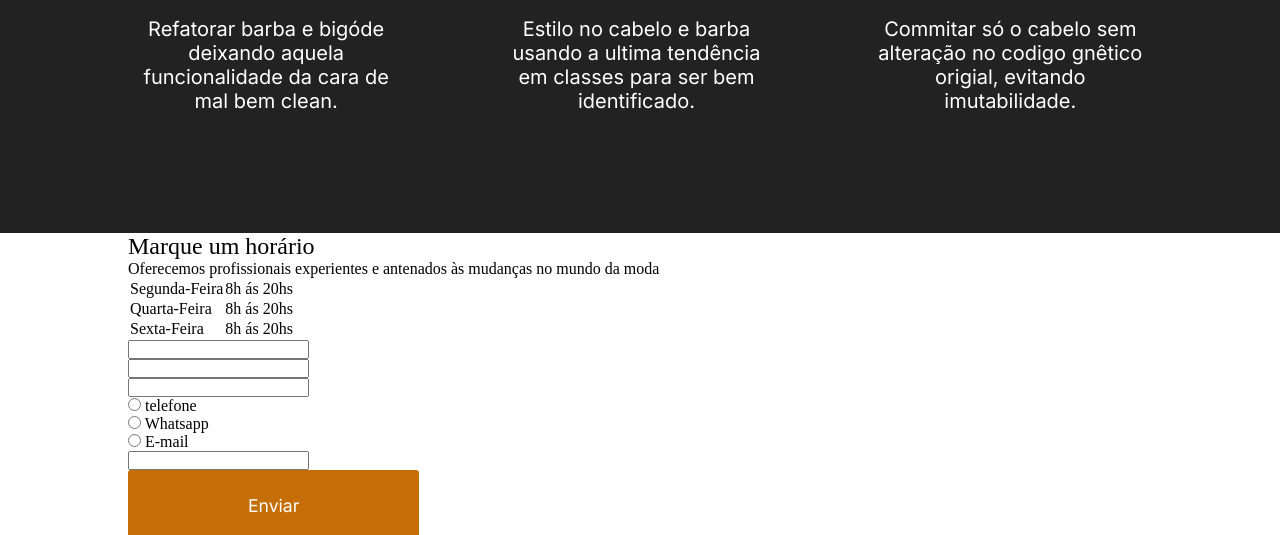
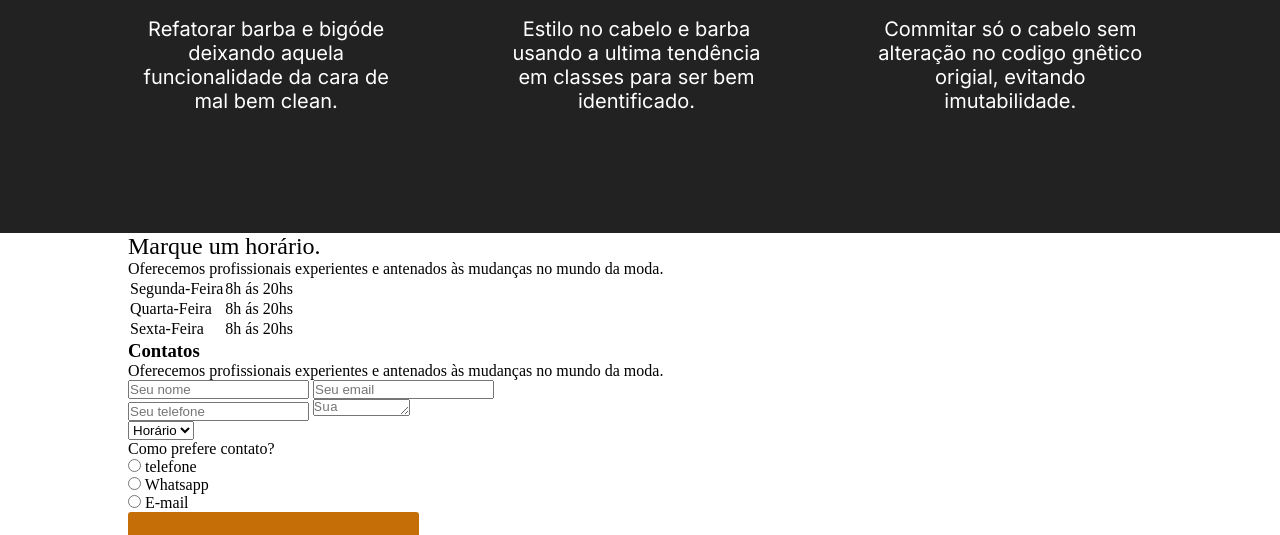
Before and after one commit to igords-goncalves/barbearia-alura, a plain HTML site: page src/index.html in a window 1280 px wide. Shown: the part 1784-2319 px from the top of the page. Drawn offline with nearby package versions, Linux system fonts and the light colour scheme.

Commit message:
feat: improviment and add text missing

```diff
--- a/src/index.html
+++ b/src/index.html
@@ -120,14 +120,17 @@
                     </div>
                 </div>
             </section>
+
             <section class="contact" id="contact">
-                <div class="container">
+                <div class="container form-contact">
                     <div class="title-contact">
-                        <h2>Marque um horário</h2>
+                        <div>
+                            <h2>Marque um horário.</h2>
                             <p>
                                 Oferecemos profissionais experientes e antenados às
-                            mudanças no mundo da moda
+                                mudanças no mundo da moda.
                             </p>
+                        </div>
 
                         <table>
                             <tr>
@@ -145,34 +148,55 @@
                         </table>
                     </div>
                     <div class="form">
+                        <div class="title-form">
+                            <h3>Contatos</h3>
+                            <p>
+                                Oferecemos profissionais experientes e antenados
+                                às mudanças no mundo da moda.
+                            </p>
+                        </div>
                         <form action="" method="get">
-                            <div>
-                                <input type="text" />
+                            <div class="name-email">
+                                <input type="text" placeholder="Seu nome"/>
+                                <input type="email" name="" id="" placeholder="Seu email"/>
                             </div>
                             <div>
-                                <input type="email" name="" id="" />
+                                <div class="tel-textarea">
+                                    <input type="tel" name="" id="" placeholder="Seu telefone"/>
+                                    <textarea
+                                        name=""
+                                        id=""
+                                        cols="10"
+                                        rows="1"
+                                        placeholder="Sua mensagem"
+                                    ></textarea>
                                 </div>
-                            <div>
-                                <input type="tel" name="" id="" />
+                                <div class="date">
+                                    <select name="datetime">
+                                        <option value="Horário">Horário</option>
+                                        <option value="9hs">9hs</option>
+                                        <option value="12hs">12hs</option>
+                                        <option value="15hs">15hs</option>
+                                    </select>
                                 </div>
-                            <div class="radio"></div>
-                            <div>
+                            </div>
+                            <div class="radio">
+                                <p>Como prefere contato?</p>
+                                <div class="radio-input">
                                     <input type="radio" name="contac" id="" />
                                     <label for="">telefone</label>
                                 </div>
-                            <div>
+                                <div class="radio-input">
                                     <input type="radio" name="contac" id="" />
                                     <label for="">Whatsapp</label>
                                 </div>
-                            <div>
+                                <div class="input-radio">
                                     <input type="radio" name="contac" id="" />
                                     <label for="">E-mail</label>
                                 </div>
-                            <div>
-                                <input type="datetime" />
                             </div>
-                            <div>
-                                <button class="button form" type="submit">
+                            <div class="button-form-wrapper">
+                                <button class="button button-form" type="submit">
                                     Enviar
                                 </button>
                             </div>
```
Lines whose indentation alone changed are shown as unchanged.
